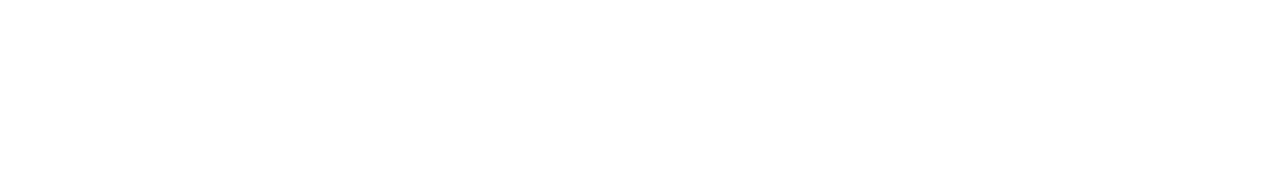
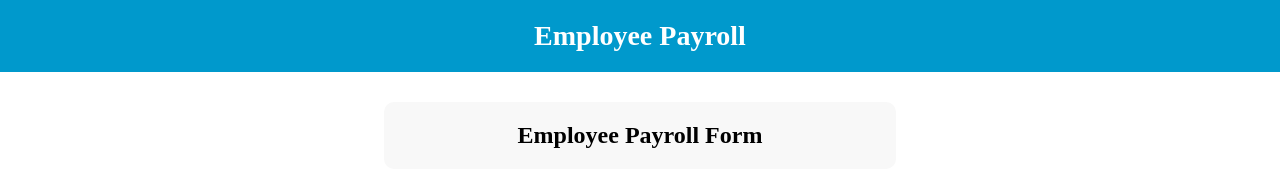
Before and after one commit to dkalki-19/Day43EmployeePayRollUI, a plain HTML site: page index.html in a window 1280 px wide. Drawn offline with Linux system fonts and the light colour scheme.

Commit message:
UC1 - Create Headers

```diff
--- a/index.html
+++ b/index.html
@@ -3,9 +3,14 @@
 <head>
     <meta charset="UTF-8">
     <meta name="viewport" content="width=device-width, initial-scale=1.0">
-    <title>Document</title>
+    <title>Employee Payroll</title>
+    <link rel="stylesheet" href="style.css">
 </head>
 <body>
+    <header class="main-header">Employee Payroll</header>
 
+    <div class="form-container">
+        <header class="form-header">Employee Payroll Form</header>
+    </div>
 </body>
 </html>
--- /dev/null
+++ b/style.css
@@ -0,0 +1,31 @@
+* {
+    margin: 0;
+    padding: 0;
+    box-sizing: border-box;
+}
+
+.main-header {
+    background: #0099cc;
+    padding: 20px;
+    text-align: center;
+    color: white;
+    font-size: 28px;
+    font-weight: bold;
+}
+
+.form-container {
+    width: 40%;
+    margin: 30px auto;
+    padding: 20px;
+    border-radius: 10px;
+    background: #f8f8f8;
+    display: flex;
+    flex-direction: column;
+    gap: 20px;
+}
+
+.form-header {
+    font-size: 24px;
+    text-align: center;
+    font-weight: bold;
+}
```
